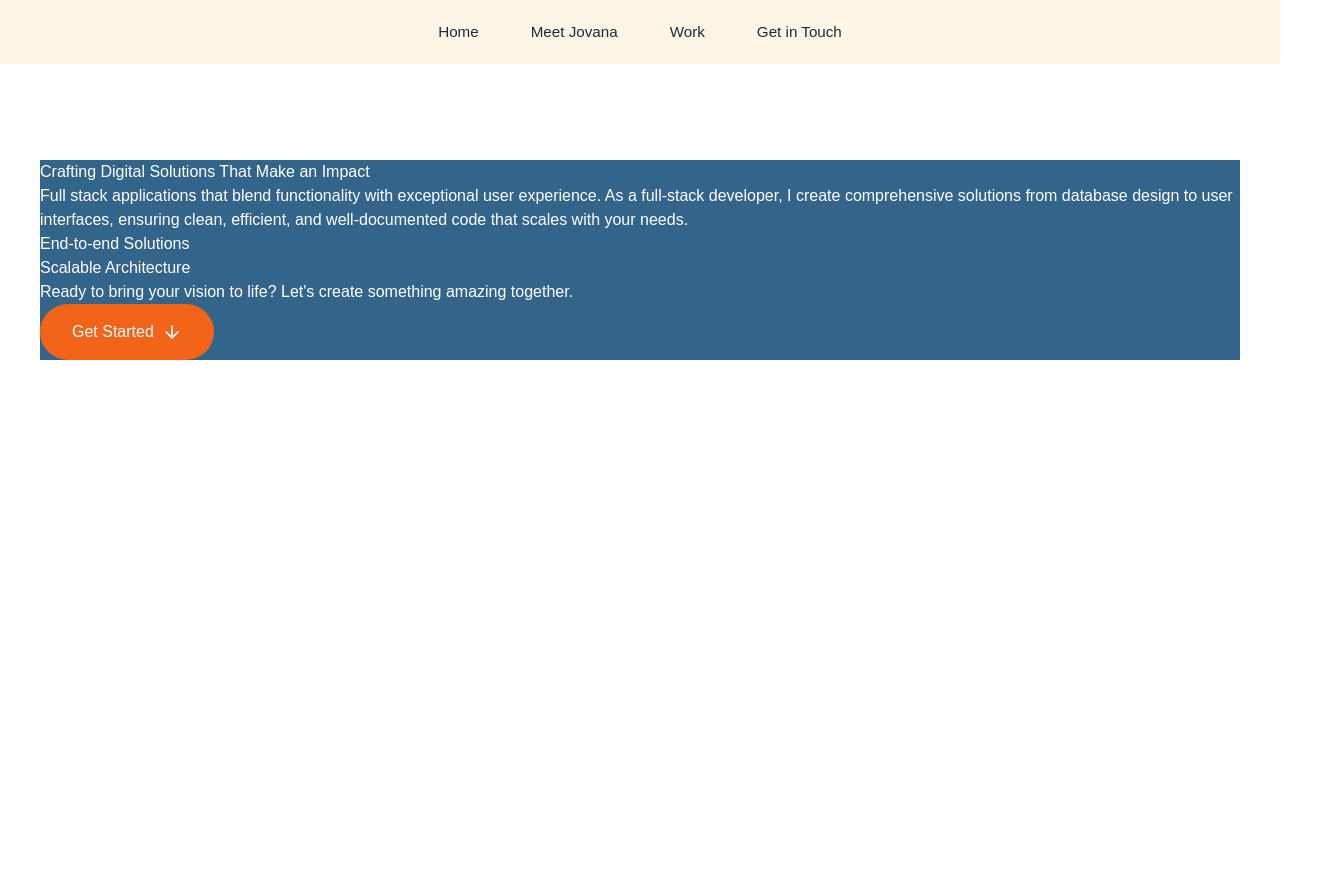
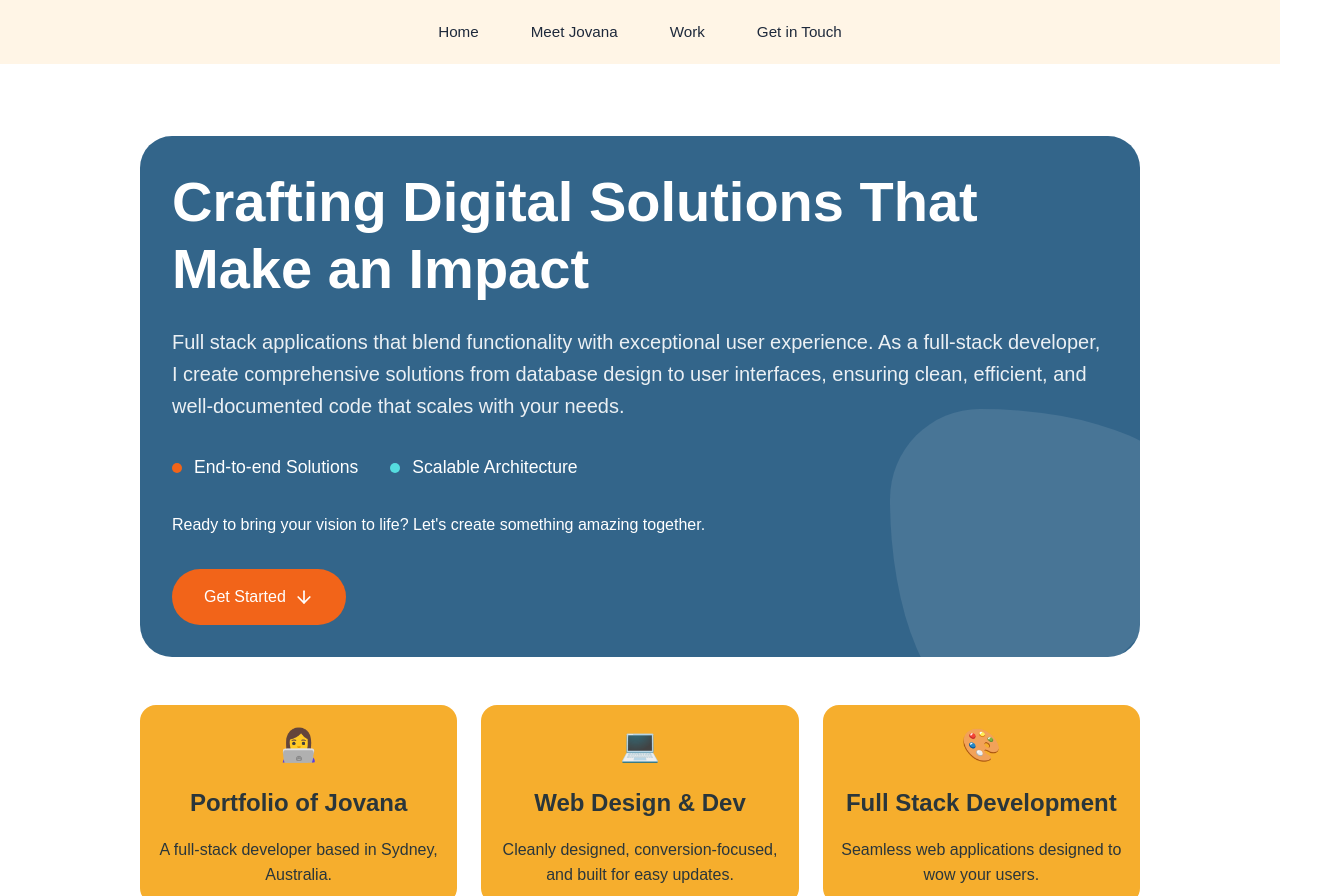
Before and after one commit to Jovana667/React-Portfolio, a React (Vite) app: page / in a window 1280 px wide. Shown: the top 896 px of the page, 1344 px wide, since content can reach past the window. Built offline with nearby package versions, Linux system fonts and the light colour scheme.

Commit message:
Enhance Home component layout with new hero card and info cards; update styles for improved presentation

```diff
--- a/src/components/Home.jsx
+++ b/src/components/Home.jsx
@@ -9,8 +9,8 @@ const Home = () => {
   return (
     <div className="home-container">
       <div className="content-wrapper">
-        {/* Combined Card */}
-        <div className="combined-card bg-slate">
+        {/* Main Hero Card */}
+        <div className="main-hero-card bg-slate">
           <div className="card-content">
             <h1 className="hero-title">
               Crafting Digital Solutions That Make an Impact
@@ -41,6 +41,32 @@ const Home = () => {
           </div>
           <div className="shape-accent"></div>
         </div>
+
+        {/* Info Cards Grid */}
+        <div className="info-cards-grid">
+          {/* Personal Info Card */}
+          <div className="info-card bg-yellow">
+            <div className="info-icon">👩‍💻</div>
+            <h3>Portfolio of Jovana</h3>
+            <p>A full-stack developer based in Sydney, Australia.</p>
+          </div>
+
+          {/* Web Dev Card */}
+          <div className="info-card bg-yellow">
+            <div className="info-icon">💻</div>
+            <h3>Web Design & Dev</h3>
+            <p>
+              Cleanly designed, conversion-focused, and built for easy updates.
+            </p>
+          </div>
+
+          {/* UI/UX Card */}
+          <div className="info-card bg-yellow">
+            <div className="info-icon">🎨</div>
+            <h3>Full Stack Development</h3>
+            <p>Seamless web applications designed to wow your users.</p>
+          </div>
+        </div>
       </div>
     </div>
   );
--- a/src/styles/index.css
+++ b/src/styles/index.css
@@ -94,80 +94,109 @@ nav {
 .content-wrapper {
   max-width: 1200px;
   margin: 0 auto;
-  padding-top: 4rem;
+  padding-top: 2.5rem;
 }
 
-/* Card Layout Styles */
-.cards-layout {
-  display: flex;
-  flex-direction: column;
-  gap: 2rem;
-  padding: 2rem 0;
+/* Main Hero Card */
+.main-hero-card {
+  border-radius: 2rem;
+  padding: 2rem;
+  position: relative;
+  overflow: hidden;
+  margin-bottom: 3rem;
+  max-width: 1000px;
+  margin-left: auto;
+  margin-right: auto;
 }
 
-/* Main Card */
-.main-card {
-  border-radius: 2rem;
-  padding: 4rem;
+.card-content {
   position: relative;
-  overflow: hidden;
+  z-index: 2;
 }
 
-.main-card .hero-title {
+.hero-title {
   font-size: 3.5rem;
   line-height: 1.2;
   font-weight: bold;
   margin-bottom: 1.5rem;
-  position: relative;
-  z-index: 2;
+  color: white;
 }
 
-.main-card .hero-subtitle {
+.hero-subtitle {
   font-size: 1.25rem;
   line-height: 1.6;
   margin-bottom: 2rem;
-  max-width: 600px;
-  position: relative;
-  z-index: 2;
+  color: rgba(255, 255, 255, 0.9);
 }
 
-/* Card Grid */
-.card-grid {
-  display: grid;
-  grid-template-columns: repeat(2, 1fr);
+.features {
+  display: flex;
   gap: 2rem;
+  margin: 2rem 0;
 }
 
-/* Feature Cards */
-.feature-card {
-  border-radius: 2rem;
-  padding: 3rem;
-  position: relative;
-  overflow: hidden;
+.feature-highlight {
+  display: flex;
+  align-items: center;
+  gap: 0.75rem;
+  color: white;
+  font-size: 1.1rem;
 }
 
-.feature-card h3 {
+.feature-dot {
+  width: 10px;
+  height: 10px;
+  border-radius: 50%;
+}
+
+.coral {
+  background-color: #f26419;
+}
+.turquoise {
+  background-color: #55dde0;
+}
+
+.cta-text {
+  color: white;
+  margin-bottom: 2rem;
+}
+
+/* Info Cards Grid */
+.info-cards-grid {
+  display: grid;
+  grid-template-columns: repeat(3, 1fr);
+  gap: 1.5rem;
+  margin-top: 2rem;
+  max-width: 1000px;
+  margin-left: auto;
+  margin-right: auto;
+}
+
+.info-card {
+  padding: 1rem;
+  border-radius: 1rem;
+  text-align: center;
+  transition: transform 0.3s ease;
+}
+.info-card:hover {
+  transform: translateY(-5px);
+}
+
+.info-icon {
+  font-size: 2rem;
+  margin-bottom: 1rem;
+}
+
+.info-card h3 {
   font-size: 1.5rem;
   font-weight: bold;
   margin-bottom: 1rem;
+  color: var(--color-dark);
 }
 
-/* Details Card */
-.details-card {
-  border-radius: 2rem;
-  padding: 3rem;
-  position: relative;
-  overflow: hidden;
-  color: white;
-}
-
-/* CTA Card */
-.cta-card {
-  border-radius: 2rem;
-  padding: 3rem;
-  position: relative;
-  overflow: hidden;
-  text-align: center;
+.info-card p {
+  color: var(--color-dark);
+  line-height: 1.6;
 }
 
 /* Background Colors */
```
